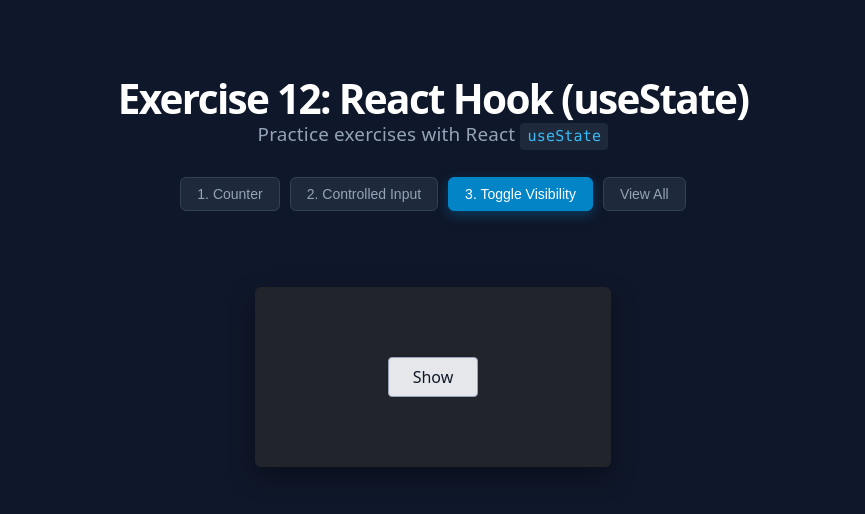
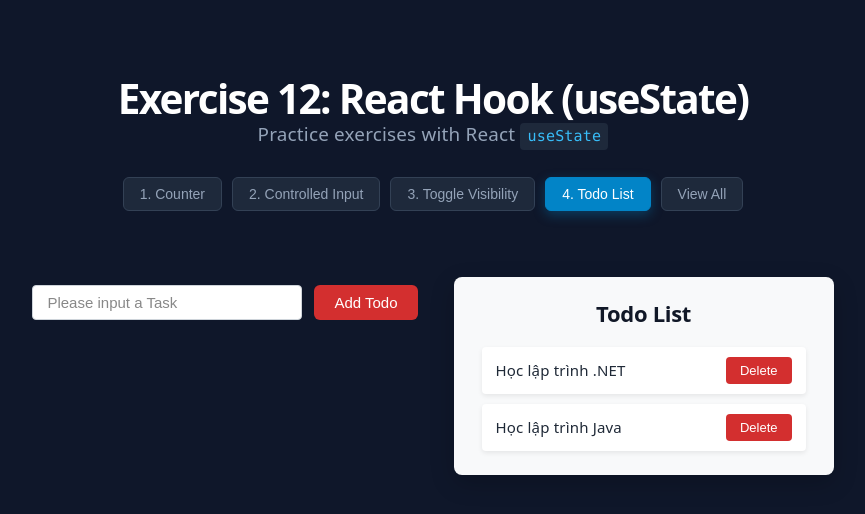
Before and after one commit to tranvinh2k005-sys/TranVinh-DE190135, a React (Vite) app in the folder SL7/usestate-exercises/: page / in a window 1280 px wide. Shown: the top 514 px of the page, without its empty margins (207-1072 px from the left). Built offline with nearby package versions, Linux system fonts and the light colour scheme.

Commit message:
feat(todo): implement exercise 4 todo list

```diff
--- a/SL7/usestate-exercises/src/App.css
+++ b/SL7/usestate-exercises/src/App.css
@@ -72,7 +72,7 @@
 
 .app-main {
   width: 100%;
-  max-width: 650px;
+  max-width: 860px;
   display: flex;
   flex-direction: column;
   gap: 2rem;
--- a/SL7/usestate-exercises/src/App.jsx
+++ b/SL7/usestate-exercises/src/App.jsx
@@ -2,10 +2,11 @@ import { useState } from 'react';
 import Counter from './components/1_Counter';
 import ControlledInput from './components/2_ControlledInput';
 import ToggleVisibility from './components/3_ToggleVisibility';
+import TodoList from './components/4_TodoList';
 import './App.css';
 
 function App() {
-  const [activeTab, setActiveTab] = useState('exercise3');
+  const [activeTab, setActiveTab] = useState('exercise4');
 
   return (
     <div className="app-container">
@@ -39,6 +40,13 @@ function App() {
           </button>
           <button
             type="button"
+            className={`tab-btn ${activeTab === 'exercise4' ? 'active' : ''}`}
+            onClick={() => setActiveTab('exercise4')}
+          >
+            4. Todo List
+          </button>
+          <button
+            type="button"
             className={`tab-btn ${activeTab === 'all' ? 'active' : ''}`}
             onClick={() => setActiveTab('all')}
           >
@@ -68,6 +76,13 @@ function App() {
             <ToggleVisibility />
           </section>
         )}
+
+        {(activeTab === 'exercise4' || activeTab === 'all') && (
+          <section className="exercise-section">
+            {activeTab === 'all' && <h3 className="section-title">4. Todo List</h3>}
+            <TodoList />
+          </section>
+        )}
       </main>
     </div>
   );
--- /dev/null
+++ b/SL7/usestate-exercises/src/components/4_TodoList.css
@@ -0,0 +1,148 @@
+.todo-wrapper {
+  width: 100%;
+  display: flex;
+  justify-content: center;
+  align-items: center;
+  padding: 30px 15px;
+}
+
+.todo-layout {
+  display: flex;
+  align-items: flex-start;
+  justify-content: center;
+  gap: 36px;
+  flex-wrap: wrap;
+  width: 100%;
+  max-width: 820px;
+}
+
+/* Left: Form Input */
+.todo-input-form {
+  display: flex;
+  align-items: center;
+  gap: 12px;
+  flex-wrap: wrap;
+  padding-top: 8px;
+}
+
+.todo-input {
+  background-color: #ffffff;
+  color: #111827;
+  border: 1px solid #ced4da;
+  border-radius: 4px;
+  padding: 8px 14px;
+  font-size: 15px;
+  min-width: 240px;
+  outline: none;
+  transition: border-color 0.2s, box-shadow 0.2s;
+}
+
+.todo-input:focus {
+  border-color: #ef4444;
+  box-shadow: 0 0 0 2px rgba(239, 68, 68, 0.25);
+}
+
+.todo-input::placeholder {
+  color: #888888;
+}
+
+.btn-add-todo {
+  background-color: #d32f2f;
+  color: #ffffff;
+  border: none;
+  border-radius: 6px;
+  padding: 9px 20px;
+  font-size: 15px;
+  font-weight: 500;
+  cursor: pointer;
+  transition: background-color 0.2s, transform 0.15s;
+}
+
+.btn-add-todo:hover {
+  background-color: #b71c1c;
+  transform: translateY(-1px);
+}
+
+.btn-add-todo:active {
+  transform: translateY(0);
+}
+
+/* Right: White Card Todo List */
+.todo-card {
+  background-color: #f8f9fa;
+  border-radius: 8px;
+  box-shadow: 0 8px 24px rgba(0, 0, 0, 0.2);
+  padding: 24px 28px;
+  min-width: 320px;
+  max-width: 380px;
+  width: 100%;
+  box-sizing: border-box;
+}
+
+.todo-title {
+  text-align: center;
+  font-size: 22px;
+  font-weight: 700;
+  color: #111827;
+  margin: 0 0 20px 0;
+  letter-spacing: -0.3px;
+}
+
+.todo-items-list {
+  display: flex;
+  flex-direction: column;
+  gap: 10px;
+}
+
+.todo-item {
+  background-color: #ffffff;
+  border-radius: 4px;
+  box-shadow: 0 2px 5px rgba(0, 0, 0, 0.08);
+  padding: 10px 14px;
+  display: flex;
+  justify-content: space-between;
+  align-items: center;
+  gap: 16px;
+  transition: transform 0.15s ease;
+}
+
+.todo-item:hover {
+  transform: translateY(-1px);
+}
+
+.todo-item-text {
+  font-size: 15px;
+  font-weight: 500;
+  color: #1f2937;
+  word-break: break-word;
+}
+
+.btn-delete-todo {
+  background-color: #d32f2f;
+  color: #ffffff;
+  border: none;
+  border-radius: 4px;
+  padding: 6px 14px;
+  font-size: 13px;
+  font-weight: 500;
+  cursor: pointer;
+  flex-shrink: 0;
+  transition: background-color 0.2s, transform 0.15s;
+}
+
+.btn-delete-todo:hover {
+  background-color: #b71c1c;
+  transform: translateY(-1px);
+}
+
+.btn-delete-todo:active {
+  transform: translateY(0);
+}
+
+.todo-empty {
+  text-align: center;
+  color: #6b7280;
+  font-size: 14px;
+  margin: 12px 0;
+  font-style: italic;
+}
--- /dev/null
+++ b/SL7/usestate-exercises/src/components/4_TodoList.jsx
@@ -0,0 +1,71 @@
+import { useState } from 'react';
+import './4_TodoList.css';
+
+function TodoList() {
+  // Khởi tạo danh sách với 2 mục mẫu giống ảnh đề bài
+  const [todos, setTodos] = useState([
+    'Học lập trình .NET',
+    'Học lập trình Java',
+  ]);
+  const [task, setTask] = useState('');
+
+  // Xử lý thêm công việc mới
+  const handleAddTodo = (e) => {
+    e.preventDefault();
+    const trimmed = task.trim();
+    if (!trimmed) return;
+    setTodos((prevTodos) => [...prevTodos, trimmed]);
+    setTask('');
+  };
+
+  // Xử lý xóa công việc theo vị trí index
+  const handleDelete = (indexToDelete) => {
+    setTodos((prevTodos) => prevTodos.filter((_, index) => index !== indexToDelete));
+  };
+
+  return (
+    <div className="todo-wrapper">
+      <div className="todo-layout">
+        {/* Form nhập liệu & nút thêm */}
+        <form className="todo-input-form" onSubmit={handleAddTodo}>
+          <input
+            type="text"
+            className="todo-input"
+            placeholder="Please input a Task"
+            value={task}
+            onChange={(e) => setTask(e.target.value)}
+          />
+          <button type="submit" className="btn-add-todo">
+            Add Todo
+          </button>
+        </form>
+
+        {/* Khung hiển thị danh sách Todo List */}
+        <div className="todo-card">
+          <h2 className="todo-title">Todo List</h2>
+
+          <div className="todo-items-list">
+            {todos.length === 0 ? (
+              <p className="todo-empty">No tasks yet</p>
+            ) : (
+              todos.map((item, index) => (
+                <div key={index} className="todo-item">
+                  <span className="todo-item-text">{item}</span>
+                  <button
+                    type="button"
+                    className="btn-delete-todo"
+                    onClick={() => handleDelete(index)}
+                  >
+                    Delete
+                  </button>
+                </div>
+              ))
+            )}
+          </div>
+        </div>
+      </div>
+    </div>
+  );
+}
+
+export default TodoList;
```
